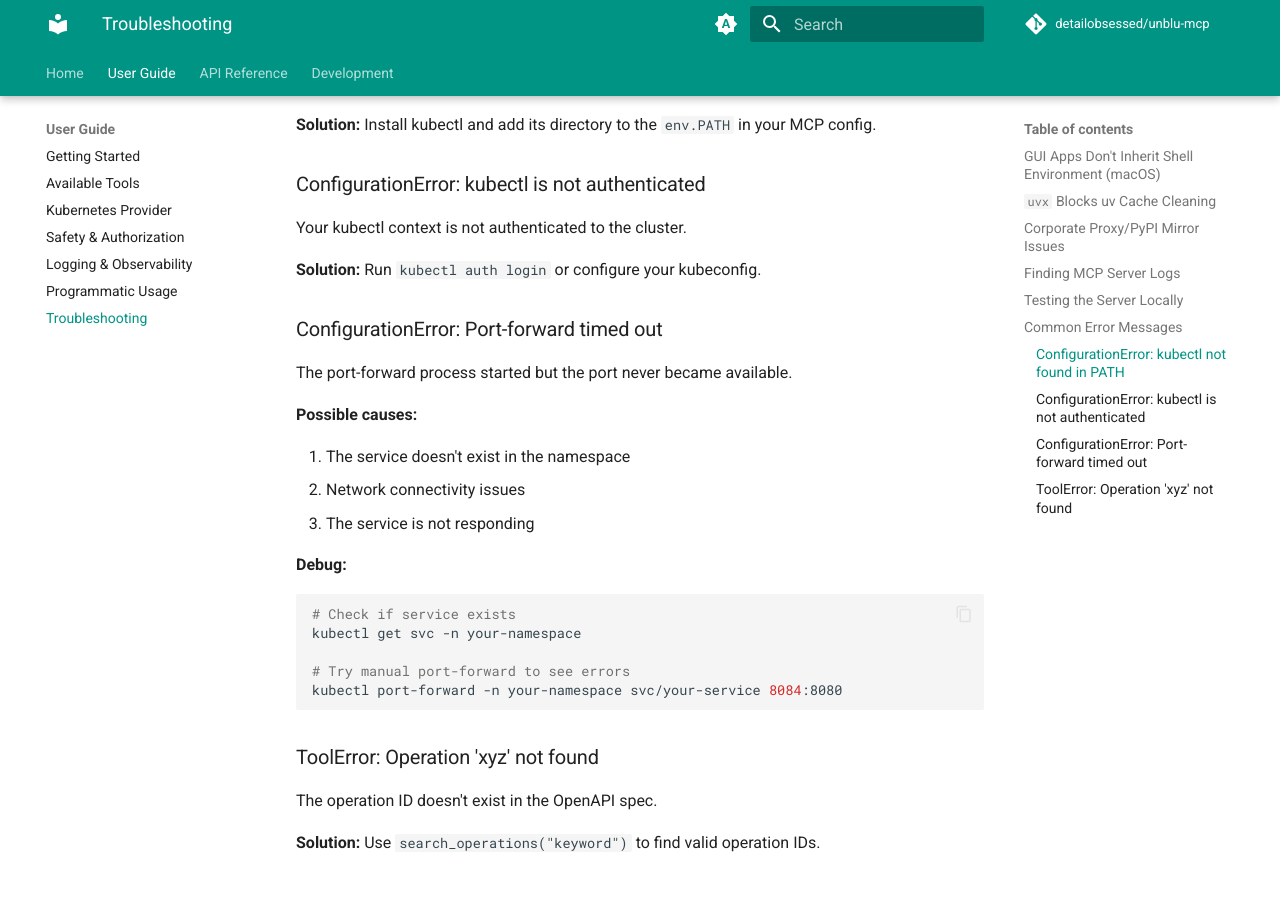
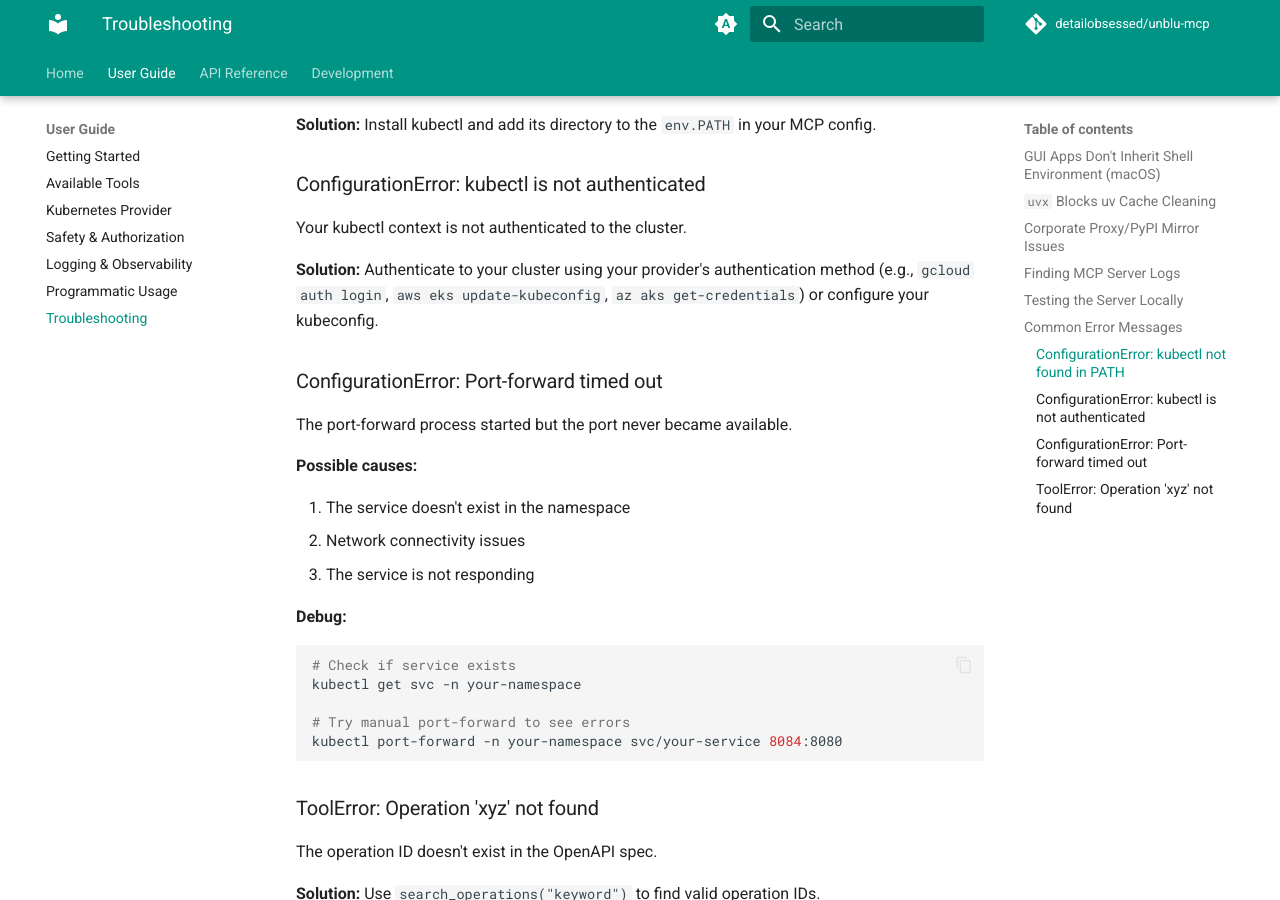
Before and after one commit to detailobsessed/unblu-mcp, an MkDocs documentation site: the page built from docs/troubleshooting.md, in a window 1280 px wide and 900 px high, scrolled down 2175 px. Built offline with MkDocs 1.6.1 and Material for MkDocs 9.7.7, drawn with Linux system fonts in a browser that asks for light colours; comment, search, counter and statistics services are not loaded.

Commit message:
Update troubleshooting.md

```diff
--- a/docs/troubleshooting.md
+++ b/docs/troubleshooting.md
@@ -92,7 +92,7 @@ kubectl is not installed or not in the PATH visible to the MCP client.
 
 Your kubectl context is not authenticated to the cluster.
 
-**Solution:** Run `kubectl auth login` or configure your kubeconfig.
+**Solution:** Authenticate to your cluster using your provider's authentication method (e.g., `gcloud auth login`, `aws eks update-kubeconfig`, `az aks get-credentials`) or configure your kubeconfig.
 
 ### ConfigurationError: Port-forward timed out
 
```
